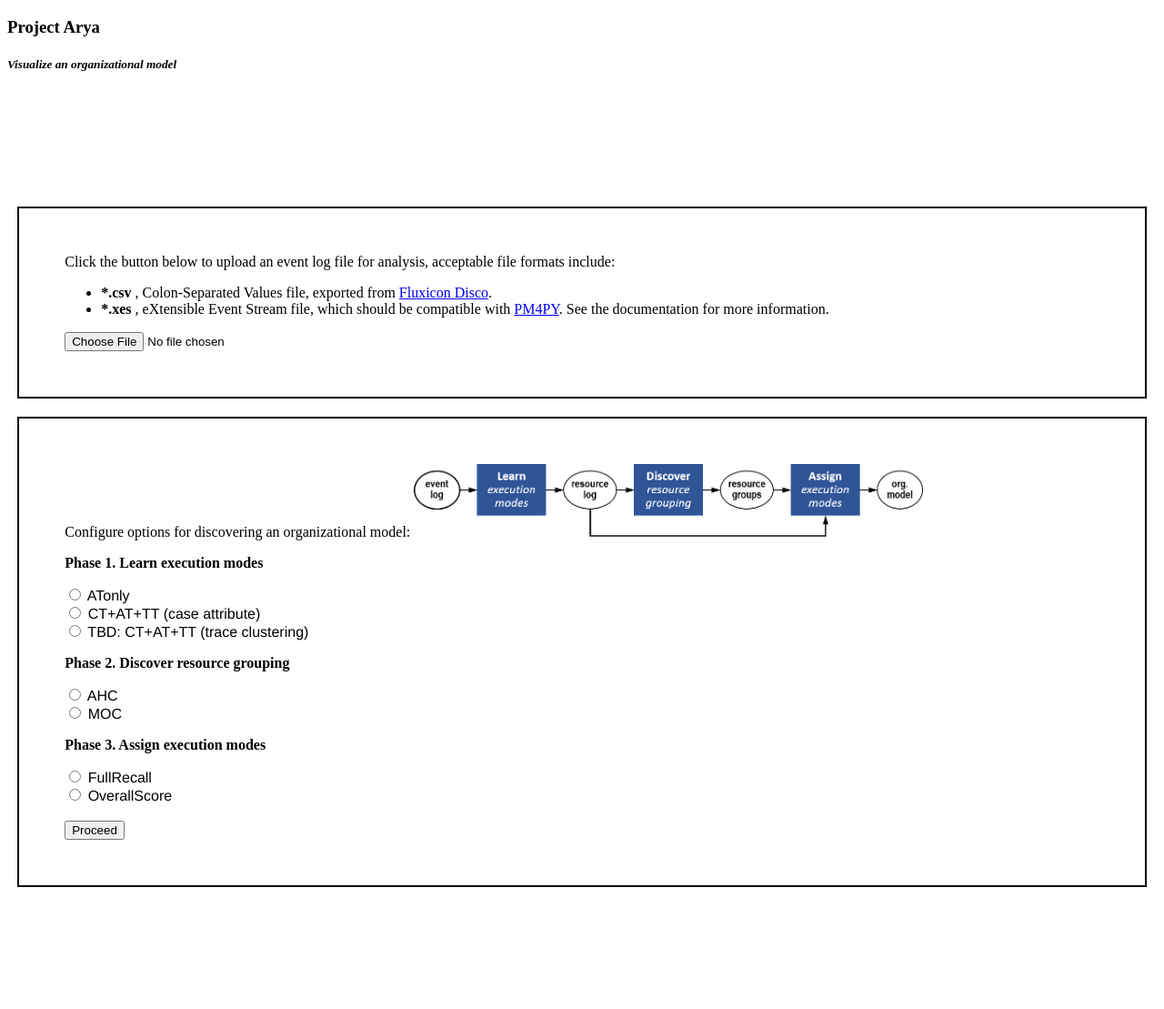
After one commit to roy-jingyang/OrdinoR-Arya, a Flask app: page /index in a window 1280 px wide. The commit adds this page. Shown: the whole page at 91% size. Run offline with Flask 2, Linux system fonts and the light colour scheme.

Commit message:
Start working on web UI

```diff
--- a/arya/app.py
+++ b/arya/app.py
@@ -18,12 +18,30 @@ def main():
         dotstr_org_model=dotstr_org_model)
 
 
-@app.route('/get_process_model/<case_type>/')
+@app.route('/index')
+def config_panel():
+    return render_template('index2.html')
+
+
+@app.route('/view')
+def view_results():
+    pass
+
+
+from flask import request
+@app.route('/mine_org_model', methods=['POST'])
+def get_org_model():
+    pass
+
+
+# Discover a process model correspondingly
+@app.route('/mine_process_model/<case_type>/')
 def get_process_model(case_type):
     return discover_process_model(case_type, [])
 
 
-@app.route('/get_process_model/<case_type>/<hl_activity_types>')
+# Discover a process model correspondingly (with nodes highlighted)
+@app.route('/mine_process_model/<case_type>/<hl_activity_types>')
 def get_process_model_with_highlights(case_type, hl_activity_types):
     return discover_process_model(case_type, hl_activity_types.split(','))
 
@@ -31,14 +49,21 @@ def get_process_model_with_highlights(case_type, hl_activity_types):
 ####################### Functions ######################################
 def build_dot_strings_om():
     # TODO: hard-coded file for debugging
-    fn = './arya/static/demo/wabo_fullCA-AHC-CF.om'
     #fn = './arya/static/demo/wabo_fullTC-MOC-CF.om' #TODO: tricky overlaps!
-    fn_log = './arya/static/demo/wabo.csv'
+
+    fn = './arya/static/demo/toy_example.om'
+    #fn = './arya/static/demo/models/wabo_best.om'
+    #fn = './arya/static/demo/models/bpic17_best.om'
 
     from orgminer.OrganizationalModelMiner.base import OrganizationalModel
     with open(fn, 'r') as f:
         om = OrganizationalModel.from_file_csv(f)
 
+    '''
+    fn_log = './arya/static/demo/logs/wabo.csv'
+    #fn_log = './arya/static/demo/logs/bpic17.csv'
+
+    # TODO: calculate the diagnostic measures
     from orgminer.IO.reader import read_disco_csv
     with open(fn_log, 'r') as f:
         el = read_disco_csv(f, mapping={'(case) channel': 6})
@@ -47,21 +72,23 @@ def build_dot_strings_om():
     from orgminer.ExecutionModeMiner.direct_groupby import FullMiner
     from orgminer.ExecutionModeMiner.informed_groupby import TraceClusteringFullMiner
 
-    mode_miner = FullMiner(el,
-        case_attr_name='(case) channel', resolution='weekday')
-    #mode_miner = TraceClusteringFullMiner(el,
-    #    fn_partition='input/extra_knowledge/bpic12.bosek5.tcreport', resolution='weekday')
+    #mode_miner = FullMiner(el,
+    #    case_attr_name='(case) channel', resolution='weekday')
+    mode_miner = TraceClusteringFullMiner(el,
+        fn_partition='./arya/static/demo/extra_knowledge/wabo.bosek5.tcreport',
+        #fn_partition='./arya/static/demo/extra_knowledge/bpic17.bosek5.tcreport',
+        resolution='weekday')
 
     rl = mode_miner.derive_resource_log(el)
 
-    # TODO: calculate the diagnostic measures
     from orgminer.Evaluation.l2m.diagnostics import test_measure
     member_load_distribution = test_measure(rl, om)
+    '''
 
     # construct organizational model DOT string
     graph = pgv.AGraph(strict=True, directed=True)
 
-    # TODO: debug use
+    # TODO: debug use, show only part of the model
     N_groups = 3
     N_modes = 3
     i = 0
@@ -88,8 +115,9 @@ def build_dot_strings_om():
                 group_node_id,
                 resource_node_id,
                 _class='group-resource', _type='edge',
-                contribution='{:.0%}'.format(
-                    member_load_distribution[og_id][resource]))
+                #contribution='{:.0%}'.format(
+                #    member_load_distribution[og_id][resource])
+                )
 
         # capable execution modes, and connecting edges to groups
         exec_modes = om.find_group_execution_modes(og_id)[:] # TODO
@@ -104,7 +132,7 @@ def build_dot_strings_om():
                 mode_node_id,
                 _class='group-mode', _type='edge')
 
-        i += 1 # TODO
+        #i += 1 # TODO
 
     return graph.string()
 
@@ -112,8 +140,10 @@ def build_dot_strings_om():
 #def discover_process_model(el, case_type=None, time_type=None):
 def discover_process_model(case_type=None, hl_activity_types=None):
     # TODO: hard-coded file for debugging
-    fn_log = './arya/static/demo/wabo.csv'
-    fn_log_xes = './arya/static/demo/wabo.xes'
+    fn_log = './arya/static/demo/logs/wabo.csv'
+    fn_log_xes = './arya/static/demo/logs/wabo.xes'
+    #fn_log = './arya/static/demo/logs/bpic17.csv'
+    #fn_log_xes = './arya/static/demo/logs/bpic17.xes'
 
     from pm4py.objects.log.importer.xes import factory as xes_import_factory
     log = xes_import_factory.apply(fn_log_xes)
@@ -125,10 +155,12 @@ def discover_process_model(case_type=None, hl_activity_types=None):
     from orgminer.ExecutionModeMiner.direct_groupby import FullMiner
     from orgminer.ExecutionModeMiner.informed_groupby import TraceClusteringFullMiner
 
-    mode_miner = FullMiner(el,
-        case_attr_name='(case) channel', resolution='weekday')
-    #mode_miner = TraceClusteringFullMiner(el,
-    #    fn_partition='input/extra_knowledge/bpic12.bosek5.tcreport', resolution='weekday')
+    #mode_miner = FullMiner(el,
+    #    case_attr_name='(case) channel', resolution='weekday')
+    mode_miner = TraceClusteringFullMiner(el,
+        fn_partition='./arya/static/demo/extra_knowledge/wabo.bosek5.tcreport',
+        #fn_partition='./arya/static/demo/extra_knowledge/bpic17.bosek5.tcreport',
+        resolution='weekday')
 
     sel_cases = mode_miner.get_values_by_type(case_type)
     # trim the additional markings appended by Disco
--- a/arya/static/css/arya.css
+++ b/arya/static/css/arya.css
@@ -7,9 +7,23 @@ div#container {
   width: 100%;
 }
 
+div#box_instruction_input_log {
+  width: 90%;
+  border: 2px solid black;
+  padding: 50px;
+  margin: 10px;
+}
+
+div#box_config {
+  width: 90%;
+  border: 2px solid black;
+  padding: 50px;
+  margin: 10px;
+}
+
 div#canvas_org_m {
-  width: 80%;
-  height: 40%;
+  width: 90%;
+  height: 60%;
   border: 2px solid blue;
   padding: 50px;
   margin: 10px;
@@ -21,8 +35,8 @@ div#canvas_org_m svg {
 }
 
 div#canvas_proc_m {
-  width: 80%;
-  height: 50%;
+  width: 90%;
+  height: 40%;
   border: 2px solid green;
   padding: 50px;
   margin: 10px;
@@ -34,6 +48,10 @@ div#canvas_proc_m svg {
 }
 
 div#proc_m_title {
-  font-family: Arial, Helvetica, sans-serif;
-  font-size: 150%;
+  font-family: Helvetica, Arial, sans-serif;
+  font-size: 120%;
 }
+
+form.config {
+  font-family: Helvetica, Arial, sans-serif;
+}
--- a/arya/static/javascript/arya.data.js
+++ b/arya/static/javascript/arya.data.js
@@ -581,7 +581,8 @@ class DataFactory {
             for (const attr in edge[1]) {
                 if (attr[0] != '_') {
                     if (attr == "contribution")
-                        string += "label" + '=';
+                        //string += "label" + '=';
+                        string += new String(attr) + '=';
                     else
                         string += new String(attr) + '=';
                     string += '"' + new String(edge[1][attr]) + '",';
--- /dev/null
+++ b/arya/templates/index2.html
@@ -0,0 +1,136 @@
+<!DOCTYPE html>
+<html lang="en">
+
+<head>
+    <title> Arya </title>
+    <link rel="stylesheet" type="text/css" href="../static/css/arya.css">
+</head>
+
+<body>
+    <h3> Project Arya </h2>
+    <h5 style="font-style: italic"> Visualize an organizational model </h4>
+
+    <div id="container">
+
+        <div id="box_instruction_input_log">
+            Click the button below to upload an event log file for analysis,
+            acceptable file formats include:
+            <ul>
+                <li> <b> *.csv </b>, Colon-Separated Values file, exported from
+                    <a href="https://fluxicon.com/disco/">
+                        Fluxicon Disco</a>.
+                </li>
+                <li> <b> *.xes </b>, eXtensible Event Stream file, which should
+                    be compatible with
+                    <a href="https://pm4py.fit.fraunhofer.de/documentation#importing">
+                        PM4PY</a>.
+                    See the documentation for more information.
+                </li>
+            </ul>
+
+            <form id="import_event_log">
+                <input type="file" name="event_log"><br>
+            </form>
+
+            <div id="box_input_log" hidden>
+                (Basic descriptive info of the input log will be shown here.)
+            </div>
+        </div>
+
+
+        <div id="box_config">
+            Configure options for discovering an organizational model:
+            <img src="../static/resources/approach.png" alt="Approach"
+                width="560" height="80">
+
+            <p> <b> Phase 1. Learn execution modes </b> </p>
+            <form id="opt_learn_execution_modes" class="config">
+                <input type="radio" name="phase1" value="ATonlyMiner">
+                    ATonly
+                <br>
+                <input type="radio" name="phase1" value="FullMiner">
+                    CT+AT+TT (case attribute)
+                <br>
+                <input type="radio" name="phase1" value="FullMiner">
+                    TBD: CT+AT+TT (trace clustering)
+                <br>
+            </form>
+
+            <div class="box_subconfig">
+            <form id="subopt_learn_execution_modes" class="subconfig"
+                hidden>
+            </form>
+
+            <form id="subopt_learn_execution_modes" class="subconfig"
+                hidden>
+                <input type="text" name="phase1_subopt">
+            </form>
+
+            <form id="subopt_learn_execution_modes" class="subconfig"
+                hidden>
+                <input type="text" name="phase1_subopt">
+            </form>
+            </div>
+
+
+            <p> <b> Phase 2. Discover resource grouping </b> </p>
+            <form id="opt_discover_resource_grouping" class="config">
+                <input type="radio" name="phase2" value="ahc">
+                    AHC
+                <br>
+                <input type="radio" name="phase2" value="moc">
+                    MOC
+                <br>
+            </form>
+
+            <div class="box_subconfig">
+            <form id="subopt_discover_resource_grouping" class="subconfig"
+                hidden>
+                <input type="text" name="phase2_subopt">
+            </form>
+
+            <form id="subopt_discover_resource_grouping" class="subconfig"
+                hidden>
+                <input type="text" name="phase2_subopt">
+            </form>
+            </div>
+
+            <p> <b> Phase 3. Assign execution modes </b> </p>
+            <form id="opt_assign_execution_modes" class="config">
+                <input type="radio" name="phase3" value="full_recall">
+                    FullRecall
+                <br>
+                <input type="radio" name="phase3" value="overall_score">
+                    OverallScore
+                <br>
+            </form>
+
+            <div class="box_subconfig">
+            <form id="subopt_assign_execution_modes" class="subconfig"
+                hidden>
+                <input type="text" name="phase3_subopt">
+            </form>
+
+            <form id="subopt_assign_execution_modes" class="subconfig"
+                hidden>
+                <input type="text" name="phase3_subopt">
+            </form>
+            </div>
+            <br>
+            <button id="submit_config" label="submit"
+                type="button"> Proceed </button>
+        </div>
+    </div>
+
+</body>
+
+<script>
+    var btnSubmit = document.getElementById("submit_config");
+    btnSubmit.addEventListener("click", function() {
+        var form_opt_learn_execution_modes = document.getElementById(
+            "opt_learn_execution_modes");
+        alert(form_opt_learn_execution_modes.elements["phase1"].value);
+    });
+</script>
+
+</html>
```
Also changed, not shown: arya/static/javascript/arya.controller.js (+43 -4 lines), arya/templates/index.html (+26 -17 lines), arya/static/demo/wabo.csv (deleted), arya/static/resources/approach.png (added), 9 other files.
